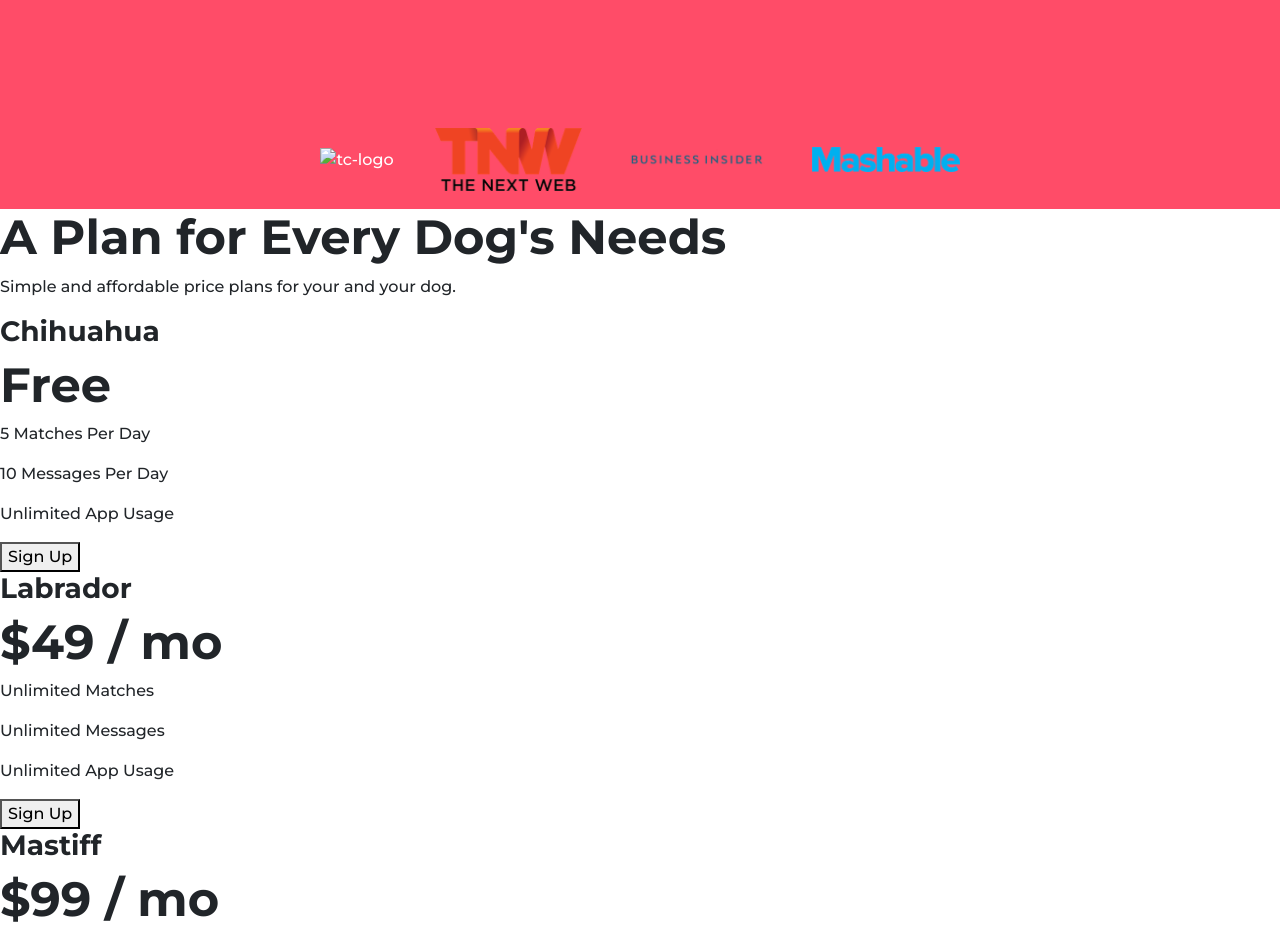
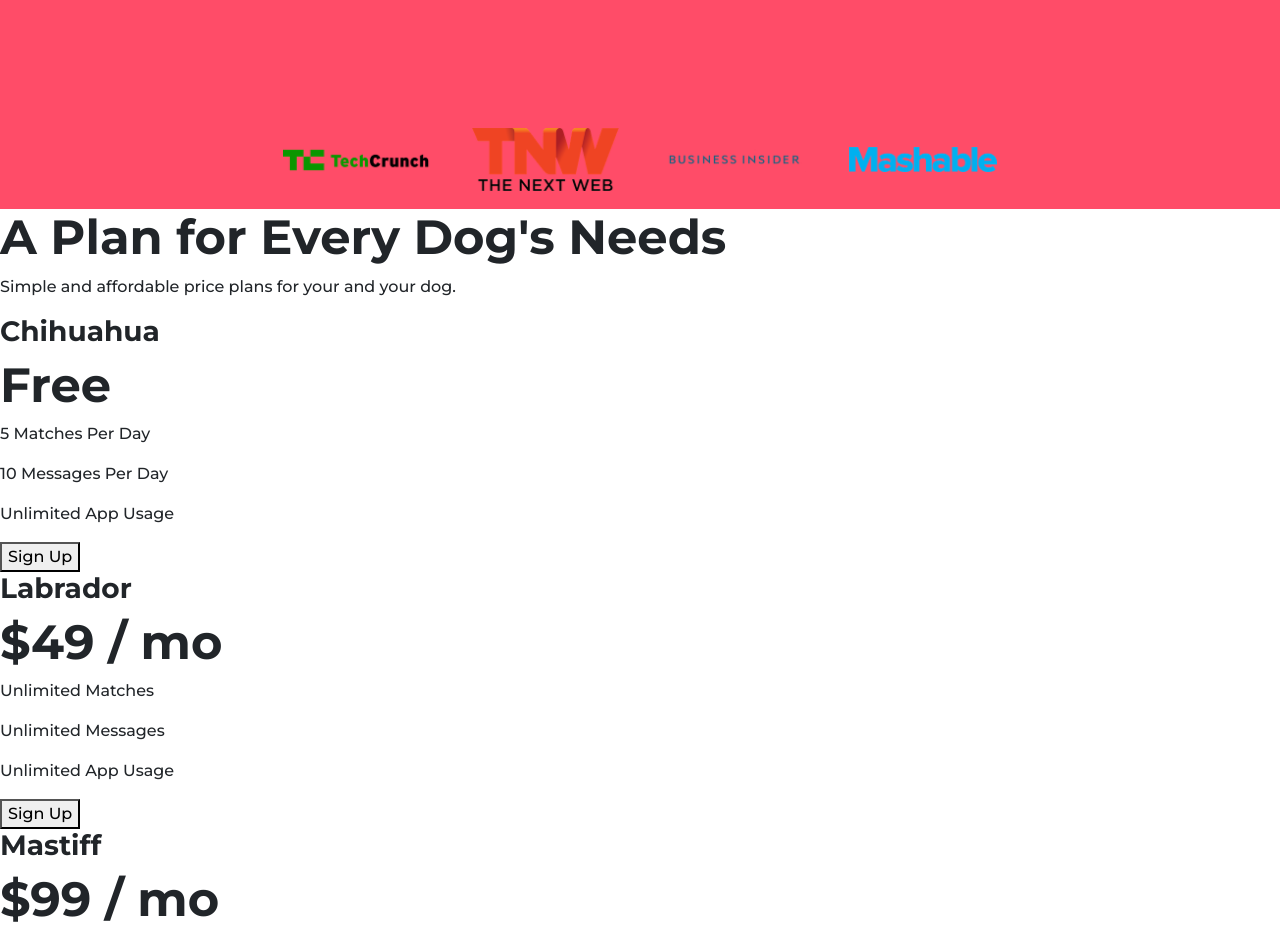
Before and after one commit to randallwb/testwebsite3, a plain HTML site: page index.html in a window 1280 px wide. Shown: the part 1960-2888 px from the top of the page. Drawn offline with nearby package versions, Linux system fonts and the light colour scheme.

Commit message:
techrvcrjtb

```diff
--- a/index.html
+++ b/index.html
@@ -185,7 +185,7 @@
     <!-- Press -->
 
     <section id="press">
-      <img class="press-logo" src="images/techcrunchlogo.png" alt="tc-logo" />
+      <img class="press-logo" src="images/techcrunch.png" alt="tc-logo" />
       <img class="press-logo" src="images/tnw.png" alt="tnw-logo" />
       <img
         class="press-logo"
```
Also changed, not shown: images/techcrunch.png (renamed from images/techcrunchloho.png).
